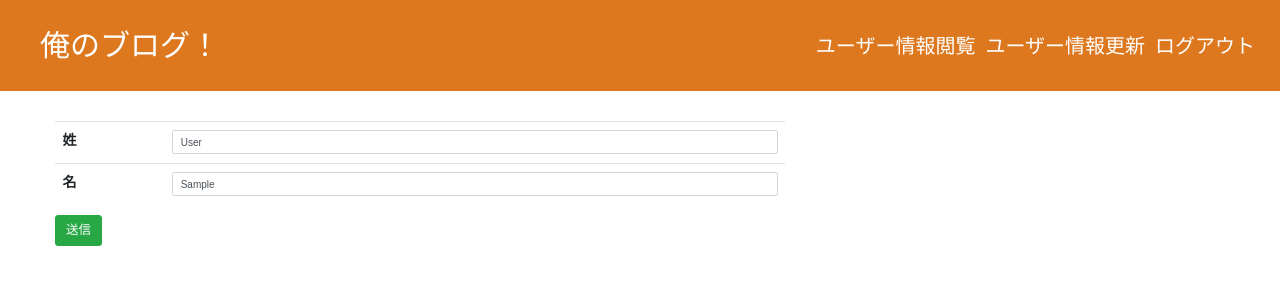
After one commit to bichanna/django.expenses, a Django app: page /accounts/profile/update/1 in a window 1280 px wide. The commit adds this page. Shown: the top 300 px of the page. Run offline with Django 3.2, Linux system fonts and the light colour scheme; the visitor is signed in with stand-in values (Sample User, id 1); data comes from the database, SQL or seed files in the repository; some libraries are stand-ins or nearby versions.

Commit message:
added userdetail system.

```diff
--- /dev/null
+++ b/accounts/forms.py
@@ -0,0 +1,21 @@
+"""
+	Accounts 更新フォームの定義
+
+	Filename forms.py
+	Date: 2020.4.6
+	Written by Nobuharu Shimazu
+"""
+
+from django.forms import ModelForm
+from django.contrib.auth.models import User
+class UserUpdateForm(ModelForm):
+	"""ユーザー情報更新フォーム"""
+	class Meta:
+		model = User
+		fields = ("last_name", "first_name",)
+
+
+	def __init__(self, *args, **kwargs):
+		super().__init__(*args, **kwargs)
+		for field in self.fields.values():
+			field.widget.attrs["class"] = "form-control"
--- /dev/null
+++ b/accounts/templates/accounts/user_form.html
@@ -0,0 +1,18 @@
+{% extends "expensess/base.html" %}
+{% block content1 %}
+<form action="" method="POST">
+	{{ form.non_field_errors }}
+	<table class="table">
+		<tbody>
+			{% for field in form %}
+				<tr>
+					<th><label for="{{ field.id_for_label }}">{{ field.label }}</label></th>
+					<td>{{ field }} {{ field.errors }}</td>
+				</tr>
+			{% endfor %}
+		</tbody>
+	</table>
+	{% csrf_token %}
+	<button type="submit" class="btn btn-success btn-lg">送信</button>
+</form>
+{% endblock %}
--- a/accounts/urls.py
+++ b/accounts/urls.py
@@ -13,8 +13,8 @@ from . import views
 
 app_name = "accounts"
 urlpatterns = [
-	#path("profile/<int:pk>",views.UserDetail.as_view(),name ="user_detail"),
-	#path("profile/update/<int:pk>",views.UserUpdate.as_view(),name = "user_update"),
+	path("profile/<int:pk>",views.UserDetail.as_view(),name ="user_detail"),
+	path("profile/update/<int:pk>",views.UserUpdate.as_view(),name = "user_update"),
 	#path("password_change/",views.PasswordChangeView.as_view(),name = "password_change"),
 	#path("password_change/done/",views.PasswordChangeDoneView.as_view(),name = "password_change_done"),
 ]
--- a/accounts/views.py
+++ b/accounts/views.py
@@ -1,3 +1,51 @@
-from django.shortcuts import render
+"""
+	Accoutns 表示部分
+
+	Filename views.py
+	Date: 2020.4.13
+	Written by Nobuharu Shimazu
+
+"""
+
+from django.contrib.auth.views import PasswordChangeView,PasswordChangeDoneView
+from django.contrib.auth.mixins import UserPassesTestMixin
+from django.views.generic import DetailView, UpdateView
+from .forms import UserUpdateForm
+from django.contrib.auth.models import User
+from django.shortcuts import resolve_url
 
 # Create your views here.
+class OnlyYouMixin(UserPassesTestMixin):
+	raise_exception = True
+
+	def test_func(self):
+		"""
+			ユーザーが一致する場合とスーパーユーザーの場合許可する。
+		"""
+		user = self.request.user
+		return user.pk == self.kwargs["pk"] or user.is_superuser
+
+
+class UserDetail(OnlyYouMixin, DetailView):
+	"""
+		ユーザーの詳細を表示するビュー
+	"""
+
+	model =User
+	template_name = "accounts/user_detail.html"
+
+
+class UserUpdate(OnlyYouMixin,UpdateView):
+	"""
+		ユーザーデータの更新をするためのレビュー
+	"""
+	model = User
+	form_class = UserUpdateForm
+	template_name = "accounts/user_form.html"
+
+
+	def get_success_url(self):
+		"""
+			更新後の表示をする画面。ユーザーの詳細を表示する画面に遷移する。
+		"""
+		return resolve_url("accounts:user_detail",pk=self.kwargs["pk"])
--- a/expensess/templates/expensess/base.html
+++ b/expensess/templates/expensess/base.html
@@ -23,7 +23,12 @@
 					<!-- 右にメニューを出すとき -->
 
 					{% if user.is_authenticated %}
-
+					<li class="nav-item">
+						<a class="nav-link" href="{% url 'accounts:user_detail' user.pk %}">ユーザー情報閲覧</a>
+					</li>
+					<li class="nav-item">
+						<a class="nav-link" href="{% url 'accounts:user_update' user.pk %}">ユーザー情報更新</a>
+					</li>
 					<li class="nav-item">
 						<a class="nav-link" href="{% url 'logout' %}">ログアウト</a>
 					</li>
--- a/project2/settings.py
+++ b/project2/settings.py
@@ -39,6 +39,7 @@ INSTALLED_APPS = [
     'django.contrib.messages',
     'django.contrib.staticfiles',
     "bootstrap4",
+    "accounts.apps.AccountsConfig",
 ]
 
 MIDDLEWARE = [
--- a/project2/urls.py
+++ b/project2/urls.py
@@ -20,4 +20,5 @@ urlpatterns = [
     path('admin/', admin.site.urls),
     path("",include("expensess.urls")),
     path("accounts/", include("django.contrib.auth.urls")),
+    path("accounts/", include("accounts.urls")),
 ]
```
Also changed, not shown: accounts/templates/accounts/user_detail.html (added, +20 -0 lines), expensess/migrations/0001_initial.py, expensess/migrations/0002_auto_20200327_1120.py (deleted), expensess/migrations/0002_remove_expensess_category_id.py (deleted), expensess/migrations/0003_expensess_memo.py (deleted), expensess/migrations/0004_auto_20200310_1154.py (added).
